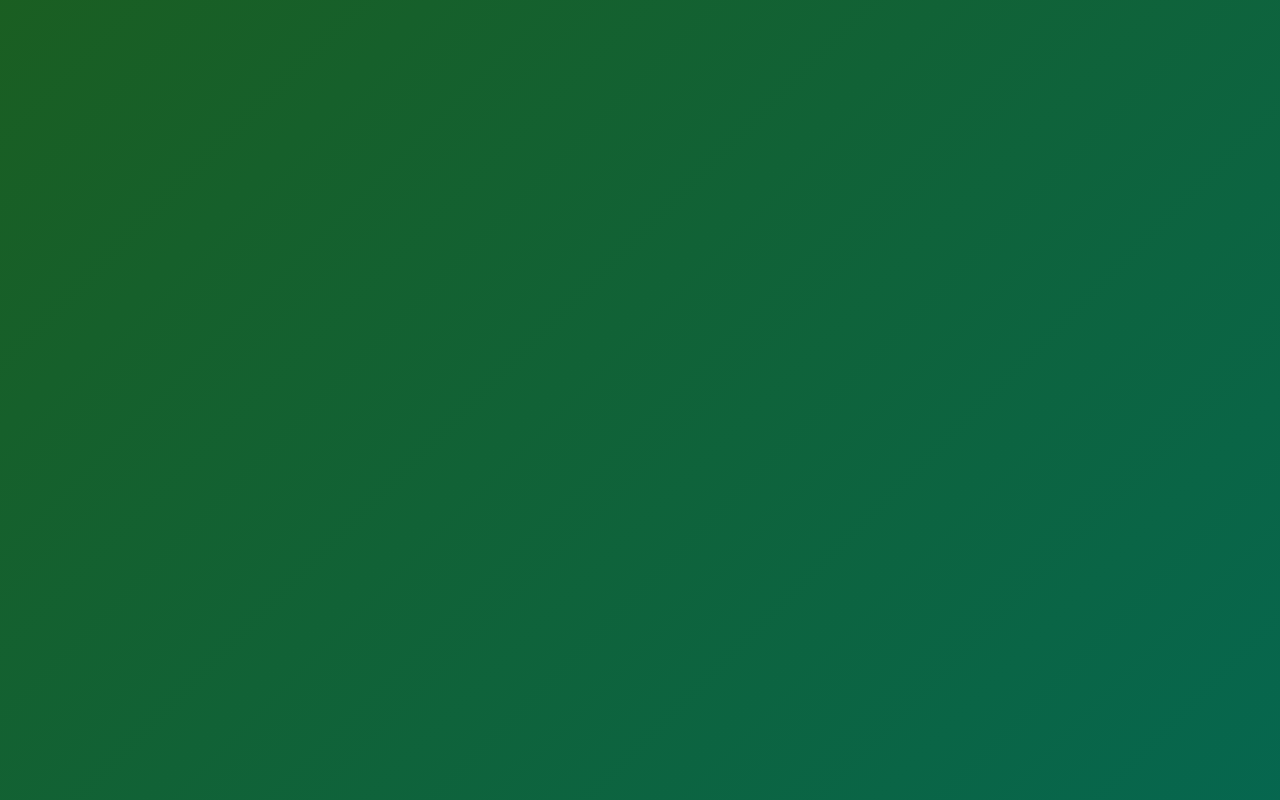
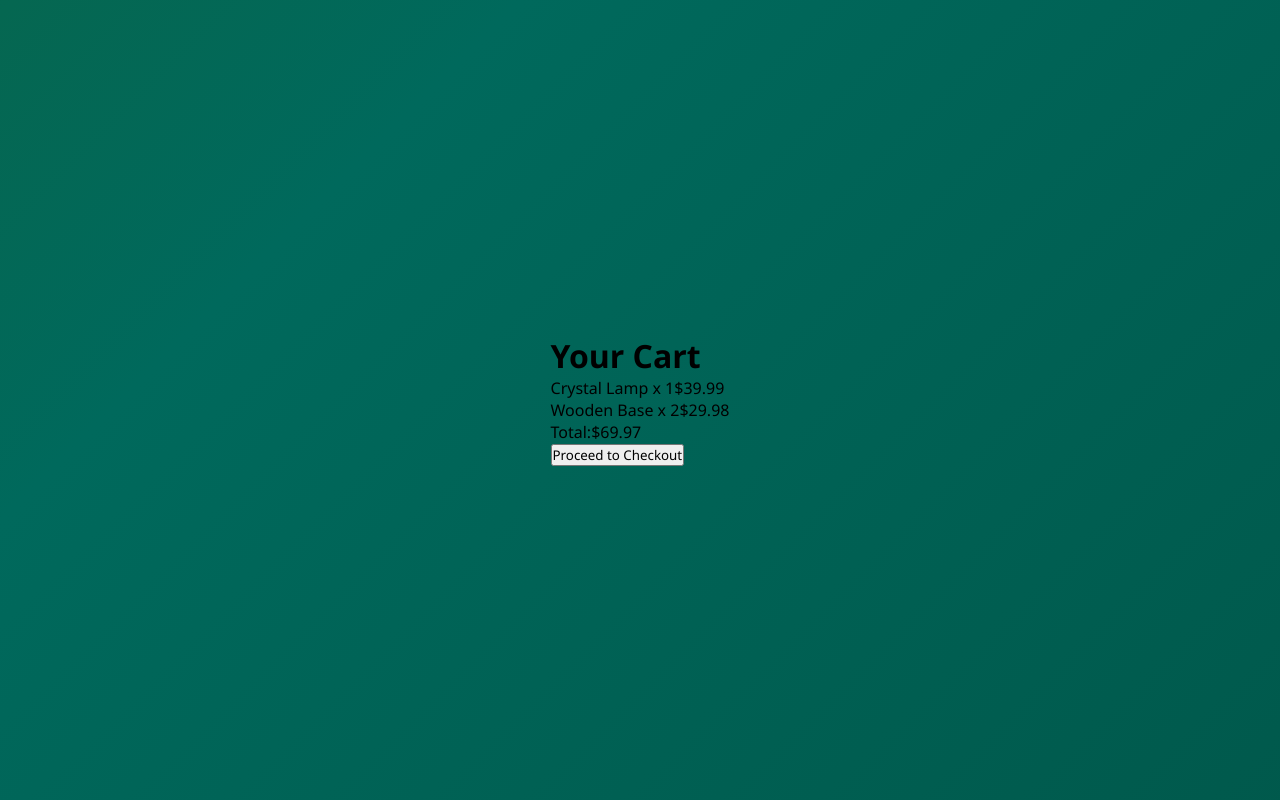
Before and after one commit to rafidahad/Shohoj-Cart--Ecommerce-CMS, a React (Vite) app in the folder shohojcart_frontend/: page /cart in a window 1280 px wide. Before the commit this address had no page. Built offline with nearby package versions, Linux system fonts and the light colour scheme.

Commit message:
storefront initialized

```diff
--- a/shohojcart_frontend/src/App.jsx
+++ b/shohojcart_frontend/src/App.jsx
@@ -5,12 +5,18 @@ import './App.css'
 import Login from './components/Login/Login'
 import Signup from './components/SignUp/Signup'
 import {Routes, Route, Navigate} from 'react-router-dom'
+import { Header, Footer, ProductList, ProductPage, Cart, Checkout } from "./components/Storefront";
 
 function App() {
 //  const [count, setCount] = useState(0)
 
   return (
     <Routes>
+      {/* Storefront pages */}
+            <Route path="/" element={<ProductList />} />
+            <Route path="/product/:id" element={<ProductPage />} />
+            <Route path="/cart" element={<Cart />} />
+            <Route path="/checkout" element={<Checkout />} />
       <Route path="/" element={<Signup />} />
       <Route path='/login' element={<Login/>} />
       <Route path="/signup" element={<Signup />} />
--- /dev/null
+++ b/shohojcart_frontend/src/components/Storefront/Cart.jsx
@@ -0,0 +1,39 @@
+export default function Cart() {
+  // Mock cart data
+  const cartItems = [
+    { id: 1, name: "Crystal Lamp", price: 39.99, qty: 1 },
+    { id: 2, name: "Wooden Base", price: 14.99, qty: 2 },
+  ];
+
+  const total = cartItems.reduce((sum, item) => sum + item.price * item.qty, 0);
+
+  return (
+    <div>
+      <h1 className="text-2xl font-bold mb-4">Your Cart</h1>
+      {cartItems.length === 0 ? (
+        <p>Your cart is empty.</p>
+      ) : (
+        <div className="space-y-4">
+          {cartItems.map((item) => (
+            <div
+              key={item.id}
+              className="flex justify-between items-center border-b pb-2"
+            >
+              <span>
+                {item.name} x {item.qty}
+              </span>
+              <span>${(item.price * item.qty).toFixed(2)}</span>
+            </div>
+          ))}
+          <div className="font-bold flex justify-between mt-4">
+            <span>Total:</span>
+            <span>${total.toFixed(2)}</span>
+          </div>
+          <button className="mt-4 px-6 py-2 bg-green-600 text-white rounded hover:bg-green-700">
+            Proceed to Checkout
+          </button>
+        </div>
+      )}
+    </div>
+  );
+}
--- /dev/null
+++ b/shohojcart_frontend/src/components/Storefront/Checkout.jsx
@@ -0,0 +1,37 @@
+export default function Checkout() {
+  return (
+    <div className="max-w-lg mx-auto">
+      <h1 className="text-2xl font-bold mb-4">Checkout</h1>
+      <form className="space-y-4">
+        <input
+          type="text"
+          placeholder="Full Name"
+          className="w-full p-2 border rounded"
+        />
+        <input
+          type="email"
+          placeholder="Email"
+          className="w-full p-2 border rounded"
+        />
+        <input
+          type="text"
+          placeholder="Shipping Address"
+          className="w-full p-2 border rounded"
+        />
+        <input
+          type="text"
+          placeholder="City"
+          className="w-full p-2 border rounded"
+        />
+        <input
+          type="text"
+          placeholder="Postal Code"
+          className="w-full p-2 border rounded"
+        />
+        <button className="w-full px-6 py-2 bg-green-600 text-white rounded hover:bg-green-700">
+          Place Order
+        </button>
+      </form>
+    </div>
+  );
+}
--- /dev/null
+++ b/shohojcart_frontend/src/components/Storefront/Footer.jsx
@@ -0,0 +1,7 @@
+export default function Footer() {
+  return (
+    <footer className="bg-gray-100 p-4 text-center text-sm text-gray-600">
+      © {new Date().getFullYear()} Shohoj Cart. All rights reserved.
+    </footer>
+  );
+}
--- /dev/null
+++ b/shohojcart_frontend/src/components/Storefront/Header.jsx
@@ -0,0 +1,17 @@
+import { Link } from "react-router-dom";
+
+export default function Header() {
+  return (
+    <header className="bg-white shadow p-4 flex justify-between items-center">
+      <Link to="/" className="text-2xl font-bold text-gray-900">
+        Shohoj Cart
+      </Link>
+      <nav className="space-x-4">
+        <Link to="/" className="hover:underline">Home</Link>
+        <Link to="/cart" className="hover:underline">Cart</Link>
+        <Link to="/checkout" className="hover:underline">Checkout</Link>
+        <Link to="/login" className="hover:underline">Login</Link>
+      </nav>
+    </header>
+  );
+}
--- /dev/null
+++ b/shohojcart_frontend/src/components/Storefront/ProductCard.jsx
@@ -0,0 +1,17 @@
+import { Link } from "react-router-dom";
+
+export default function ProductCard({ product }) {
+  return (
+    <div className="border rounded-lg p-4 shadow hover:shadow-lg transition">
+      <Link to={`/product/${product.id}`}>
+        <img
+          src={product.image}
+          alt={product.name}
+          className="w-full h-48 object-cover rounded"
+        />
+        <h3 className="mt-2 font-semibold">{product.name}</h3>
+        <p className="text-gray-600">${product.price}</p>
+      </Link>
+    </div>
+  );
+}
--- /dev/null
+++ b/shohojcart_frontend/src/components/Storefront/ProductList.jsx
@@ -0,0 +1,20 @@
+import ProductCard from "./ProductCard";
+
+const sampleProducts = [
+  { id: 1, name: "Crystal Lamp", price: 39.99, image: "/assets/lamp.jpg" },
+  { id: 2, name: "Wooden Base", price: 14.99, image: "/assets/base.jpg" },
+  { id: 3, name: "LED Remote", price: 9.99, image: "/assets/remote.jpg" },
+];
+
+export default function ProductList() {
+  return (
+    <div>
+      <h1 className="text-2xl font-bold mb-4">Products</h1>
+      <div className="grid grid-cols-1 sm:grid-cols-2 md:grid-cols-3 gap-6">
+        {sampleProducts.map((p) => (
+          <ProductCard key={p.id} product={p} />
+        ))}
+      </div>
+    </div>
+  );
+}
--- /dev/null
+++ b/shohojcart_frontend/src/components/Storefront/ProductPage.jsx
@@ -0,0 +1,30 @@
+import { useParams } from "react-router-dom";
+
+export default function ProductPage() {
+  const { id } = useParams();
+
+  // Example mock data (replace with API call later)
+  const product = {
+    id,
+    name: "Crystal Lamp",
+    price: 39.99,
+    description: "A beautiful crystal lamp to brighten your space.",
+    image: "/assets/lamp.jpg",
+  };
+
+  return (
+    <div className="max-w-2xl mx-auto">
+      <img
+        src={product.image}
+        alt={product.name}
+        className="w-full h-80 object-cover rounded"
+      />
+      <h1 className="text-3xl font-bold mt-4">{product.name}</h1>
+      <p className="mt-2 text-gray-700">{product.description}</p>
+      <p className="mt-4 text-xl font-semibold">${product.price}</p>
+      <button className="mt-4 px-6 py-2 bg-black text-white rounded hover:bg-gray-800">
+        Add to Cart
+      </button>
+    </div>
+  );
+}
--- /dev/null
+++ b/shohojcart_frontend/src/components/Storefront/index.js
@@ -0,0 +1,7 @@
+export { default as Header } from "./Header";
+export { default as Footer } from "./Footer";
+export { default as ProductCard } from "./ProductCard";
+export { default as ProductList } from "./ProductList";
+export { default as ProductPage } from "./ProductPage";
+export { default as Cart } from "./Cart";
+export { default as Checkout } from "./Checkout";
```
